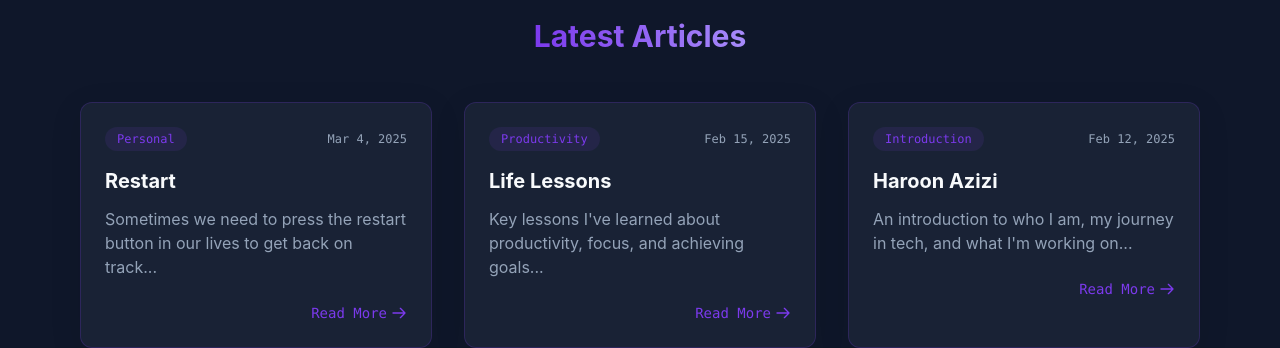
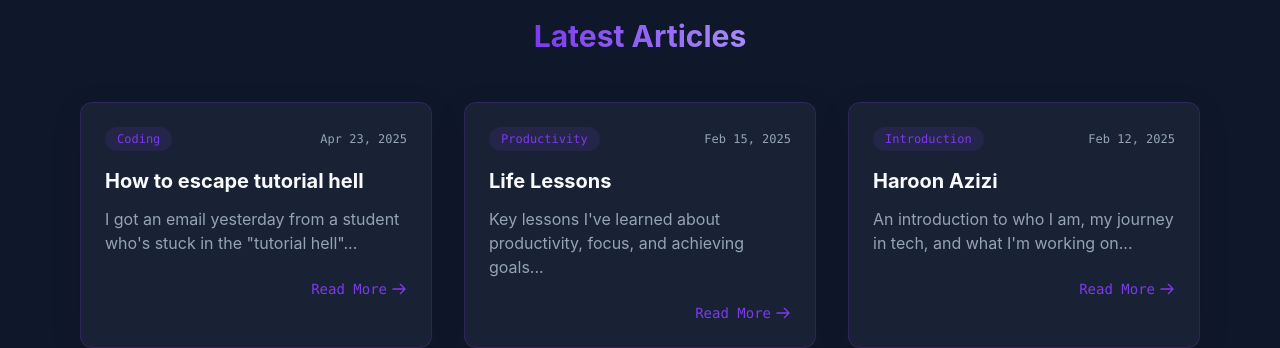
Before and after one commit to HaroonAzizi/portfolio, a Next.js app: page / in a window 1280 px wide. Shown: the part 2200-2548 px from the top of the page. Built offline with nearby package versions, Linux system fonts and the light colour scheme; no server answers; a web font is replaced by a local one.

Commit message:
updated the featured blogs

```diff
--- a/pages/index.js
+++ b/pages/index.js
@@ -470,22 +470,22 @@ function Developer() {
           </h2>
           <div className="grid md:grid-cols-2 lg:grid-cols-3 gap-8">
             {/* Blog Card 1 */}
-            <Link href="/blog/2025-03-04-restart" className="block">
+            <Link href="/blog/2025-04-23-tutorial-hell" className="block">
               <div className="glass-card p-6 h-full transition-all duration-300 hover:-translate-y-2 hover:shadow-glow border-t-4 border-theme-accent">
                 <div className="flex justify-between items-center mb-4">
                   <span className="px-3 py-1 bg-theme-accent/10 text-theme-accent rounded-full text-xs font-mono">
-                    Personal
+                    Coding
                   </span>
                   <span className="text-theme-text-muted text-xs font-mono">
-                    Mar 4, 2025
+                    Apr 23, 2025
                   </span>
                 </div>
                 <h3 className="text-xl font-bold text-theme-text mb-3 group-hover:text-theme-accent transition-colors">
-                  Restart
+                  How to escape tutorial hell
                 </h3>
                 <p className="text-theme-text-muted mb-4 line-clamp-3">
-                  Sometimes we need to press the restart button in our lives to
-                  get back on track...
+                  I got an email yesterday from a student who&apos;s stuck in
+                  the &quot;tutorial hell&quot;...
                 </p>
                 <div className="flex justify-end mt-auto pt-2">
                   <span className="text-theme-accent text-sm font-mono inline-flex items-center">
```
